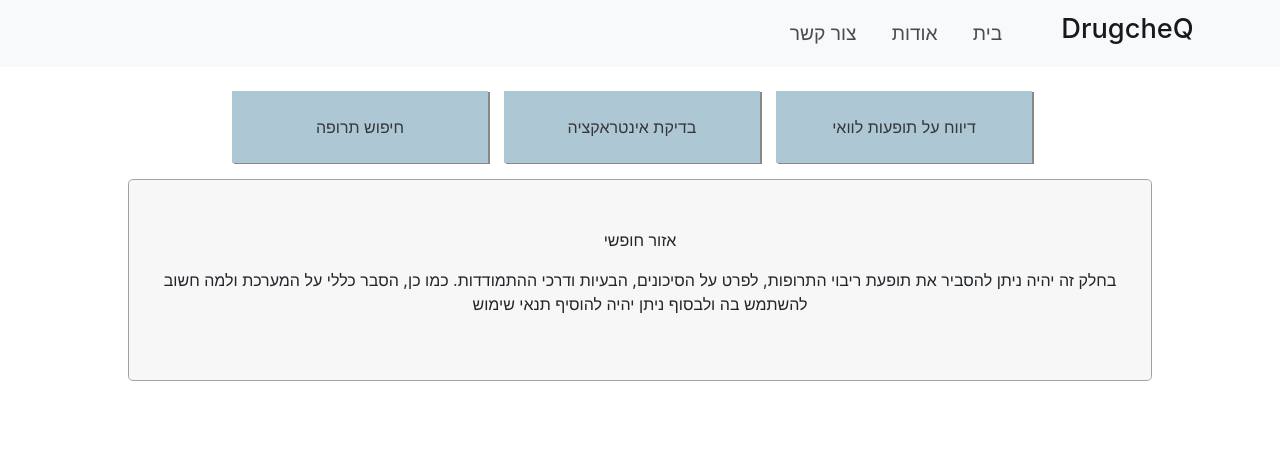
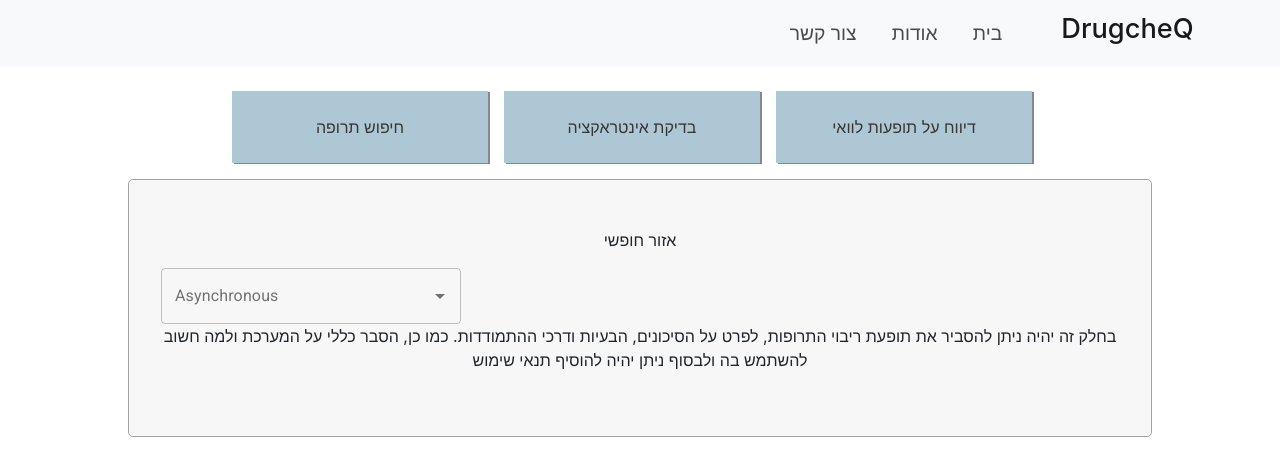
Before and after one commit to AmitLiberman/DrugcheQ-Preventing-Polypharmacy, a React app: page / in a window 1280 px wide. Shown: the top 476 px of the page. Built offline with nearby package versions, Linux system fonts and the light colour scheme.

Commit message:
added auto-complete component

```diff
--- a/package.json
+++ b/package.json
@@ -4,8 +4,9 @@
   "private": true,
   "dependencies": {
     "@babel/core": "7.12.3",
-    "@material-ui/core": "^4.11.2",
+    "@material-ui/core": "^4.11.3",
     "@material-ui/icons": "^4.11.2",
+    "@material-ui/lab": "^4.0.0-alpha.57",
     "@pmmmwh/react-refresh-webpack-plugin": "0.4.2",
     "@svgr/webpack": "5.4.0",
     "@testing-library/jest-dom": "^5.11.6",
@@ -23,6 +24,7 @@
     "bootstrap": "^4.5.3",
     "camelcase": "^6.1.0",
     "case-sensitive-paths-webpack-plugin": "2.3.0",
+    "cross-fetch": "^3.0.6",
     "css-loader": "4.3.0",
     "dotenv": "8.2.0",
     "dotenv-expand": "5.1.0",
@@ -56,6 +58,7 @@
     "prompts": "2.4.0",
     "react": "^17.0.1",
     "react-app-polyfill": "^2.0.0",
+    "react-autocomplete": "^1.8.1",
     "react-bootstrap": "^1.4.0",
     "react-dev-utils": "^11.0.1",
     "react-dom": "^17.0.1",
--- /dev/null
+++ b/src/Components/AutoCompleteInput/AutoCompleteInput.js
@@ -0,0 +1,84 @@
+// *https://www.registers.service.gov.uk/registers/country/use-the-api*
+import fetch from "cross-fetch";
+import React from "react";
+import TextField from "@material-ui/core/TextField";
+import Autocomplete from "@material-ui/lab/Autocomplete";
+import CircularProgress from "@material-ui/core/CircularProgress";
+
+function sleep(delay = 0) {
+  return new Promise((resolve) => {
+    setTimeout(resolve, delay);
+  });
+}
+
+export default function Asynchronous() {
+  const [open, setOpen] = React.useState(false);
+  const [options, setOptions] = React.useState([]);
+  const loading = open && options.length === 0;
+
+  React.useEffect(() => {
+    let active = true;
+
+    if (!loading) {
+      return undefined;
+    }
+
+    (async () => {
+      const response = await fetch(
+        "https://country.register.gov.uk/records.json?page-size=5000"
+      );
+      await sleep(1e3); // For demo purposes.
+      const countries = await response.json();
+
+      if (active) {
+        setOptions(Object.keys(countries).map((key) => countries[key].item[0]));
+      }
+    })();
+
+    return () => {
+      active = false;
+    };
+  }, [loading]);
+
+  React.useEffect(() => {
+    if (!open) {
+      setOptions([]);
+    }
+  }, [open]);
+
+  return (
+    <Autocomplete
+      id="asynchronous-demo"
+      style={{ width: 300 }}
+      open={open}
+      onOpen={() => {
+        setOpen(true);
+      }}
+      onClose={() => {
+        setOpen(false);
+      }}
+      getOptionSelected={(option, value) => option.name === value.name}
+      getOptionLabel={(option) => option.name}
+      options={options}
+      loading={loading}
+      renderInput={(params) => (
+        <TextField
+          {...params}
+          label="Asynchronous"
+          variant="outlined"
+          InputProps={{
+            ...params.InputProps,
+            endAdornment: (
+              <React.Fragment>
+                {loading ? (
+                  <CircularProgress color="inherit" size={20} />
+                ) : null}
+                {params.InputProps.endAdornment}
+              </React.Fragment>
+            ),
+          }}
+        />
+      )}
+    />
+  );
+}
--- /dev/null
+++ b/src/Components/DrugSearch/DrugSearch.css
@@ -0,0 +1,9 @@
+.drug-search-container {
+    overflow: hidden;
+}
+
+.drug-search-describe-container {
+    direction: rtl;
+    text-align: right;
+    padding-bottom: 1.1em;
+}
--- /dev/null
+++ b/src/Components/DrugSearch/DrugSearch.js
@@ -0,0 +1,44 @@
+import React, { Component } from "react";
+import "./DrugSearch.css";
+
+class DrugSearch extends Component {
+  state = {
+    drugName: "", //drug name that submited in input
+  };
+
+  //Change State to the drug name that typed
+  handleChange = (event) => {
+    this.setState({ drugName: event.target.value });
+  };
+
+  render() {
+    return (
+      <div className="drug-search-container">
+        <div className="drug-search-describe-container">
+          <h2>חיפוש תרופה</h2>
+          <p>התחל להקליד שם תרופה ובחר את ההתאמה הטובה ביותר מרשימת ההצעות.</p>
+        </div>
+        <form className="interaction-form" onSubmit={this.handleSubmit}>
+          <div className="input-group mb-3">
+            <div className="input-group-prepend">
+              <button className="btn btn-info add-drug-btn" type="submit">
+                הוסף
+              </button>
+            </div>
+            <input
+              onChange={this.handleChange}
+              type="text"
+              className="form-control input-drug-name"
+              placeholder="הכנס/י שם תרופה"
+              value={this.state.drugName}
+              aria-label=""
+              aria-describedby="basic-addon1"
+            />
+          </div>
+        </form>
+      </div>
+    );
+  }
+}
+
+export default DrugSearch;
--- a/src/Components/InteractionChecker/InteractionChecker.js
+++ b/src/Components/InteractionChecker/InteractionChecker.js
@@ -69,7 +69,7 @@ class InteractionChecker extends Component {
 
     let progress = (
       <div>
-        <h1> .. בודק אינטראקציה</h1>
+        <h2> .. בודק אינטראקציה</h2>
         <CircularProgress />
       </div>
     );
@@ -97,7 +97,7 @@ class InteractionChecker extends Component {
     } else
       checkForm = (
         <div>
-          <h1>אינטראקציה בין התרופות שלך</h1>
+          <h2>אינטראקציה בין התרופות שלך</h2>
           <InteractionResults results={this.state.interacionRes} />
         </div>
       );
--- a/src/Components/InteractionResults/InteractionResults.js
+++ b/src/Components/InteractionResults/InteractionResults.js
@@ -45,7 +45,10 @@ class InteractionResults extends Component {
       let severity = "";
       if (this.props.results[index].error != null) {
         results.push(
-          <h6>{this.props.results[index].error} לא נמצאה תרופה עם השם</h6>
+          <div>
+            <h6>לא נמצאה תרופה עם השם</h6>
+            <h6>{this.props.results[index].error} </h6>
+          </div>
         );
       } else if (this.props.results[index].severity != null) {
         severity = <h6 className="highSeverity">High Risk</h6>;
--- a/src/Constants/Home.js
+++ b/src/Constants/Home.js
@@ -1,10 +1,12 @@
 import React from "react";
 // import "./Home.css";
+import AutoCompleteInput from "../Components/AutoCompleteInput/AutoCompleteInput";
 
 const Home = (props) => {
   return (
     <React.Fragment>
       <p>אזור חופשי</p>
+      <AutoCompleteInput />
       <p>
         בחלק זה יהיה ניתן להסביר את תופעת ריבוי התרופות, לפרט על הסיכונים,
         הבעיות ודרכי ההתמודדות. כמו כן, הסבר כללי על המערכת ולמה חשוב להשתמש בה
```
Also changed, not shown: 2 other files (tests, documents, lock files or other folders).
